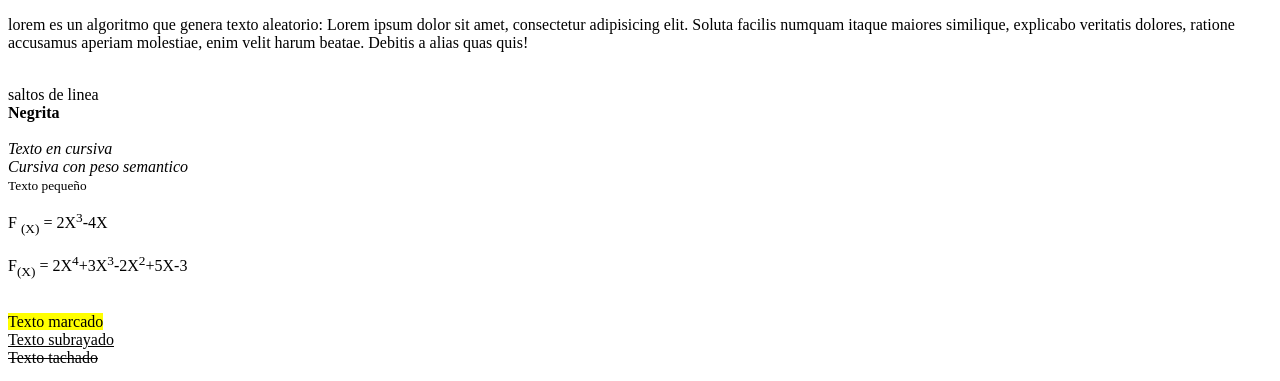
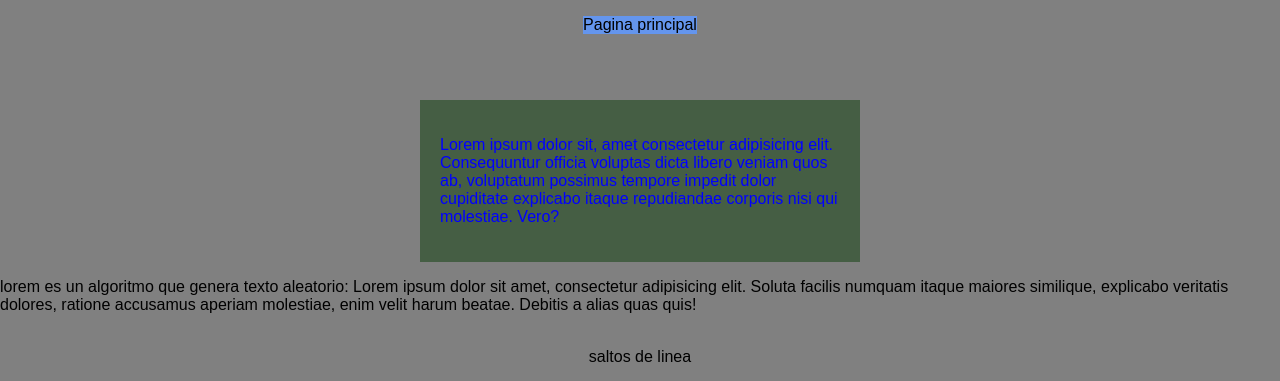
Before and after one commit to ImdannyGR/miPrimerRepositorio, a plain HTML site: page index.html in a window 1280 px wide. Shown: the top 381 px of the page. Drawn offline with Linux system fonts and the light colour scheme.

Commit message:
Actualizacion 05/03/2025

```diff
--- /dev/null
+++ b/css/style.css
@@ -0,0 +1,37 @@
+/*Esto es un comentario de una o varias lineas bro */
+
+body{
+    background-color: grey;
+    display: flex;
+    justify-content: center;
+    align-items: center;
+    margin: auto;
+    flex-direction: column;
+    font-family: sans-serif;
+}
+.pDiferente{
+ background-color: cornflowerblue;
+}
+.negritaWe{
+    color: #218173;
+    /*turquesa #218173*/
+}
+
+/* colores */
+
+/*colores hexadecimales*/
+
+.textoCursiva{
+    color:rgb(245,160 ,10)
+}
+
+.divRGBA{
+    width: 400px;
+    background-color: rgba(11, 60, 8, 0.5);
+    padding: 20px;
+    margin-top: 50px;
+
+/* opacidad*/
+}
+
+/*hsl hve: tono, saturation: saturacion, ligthness: luminosidad*/
--- a/index.html
+++ b/index.html
@@ -1,11 +1,25 @@
 <!DOCTYPE html>
 <html lang="en">
 <head>
+        <style>
+                p{
+                        /* Aplicar colores al texto*/
+                        color: black;
+
+                }
+        </style>
+        <!--Forma de linkearlo bro-->
+        <link rel="stylesheet" href="css/style.css">
+
     <meta charset="UTF-8">
     <meta name="viewport" content="width=, initial-scale=1.0">
     <title>pagina principal</title>
 </head>
 <body>
+        <p class="pDiferente"> Pagina principal</p>
+        <div class="divRGBA">
+               <P style="color: blue;"> Lorem ipsum dolor sit, amet consectetur adipisicing elit. Consequuntur officia voluptas dicta libero veniam quos ab, voluptatum possimus tempore impedit dolor cupiditate explicabo itaque repudiandae corporis nisi qui molestiae. Vero?</P>
+        </div>
      <p>
         lorem es un algoritmo que genera texto aleatorio:
          Lorem ipsum dolor sit amet, consectetur adipisicing elit.
@@ -17,14 +31,15 @@
      <br>
      saltos de linea
      <br>
+     <br>
      <!-- Negrita sin peso semantico-->
-      <b> Negrita</b>
+      <b class="negritaWe"> Negrita</b>
       <br>
       <!--Negrita con peso semantico-->
 
       <br>
       <!-- cursiva-->
-       <i> Texto en cursiva</i>
+       <i class="textoCursiva"> Texto en cursiva</i>
        <br>
        <!-- cursiva con semantico-->
         <em> Cursiva con peso semantico</em>
@@ -156,5 +171,10 @@
 <iframe width="560" height="315" src="https://www.youtube.com/embed/f4_QYTzxucs?si=CWe5HRDIV7_SoJWj" title="YouTube video player" frameborder="0" allow="accelerometer; autoplay; clipboard-write; encrypted-media; gyroscope; picture-in-picture; web-share" referrerpolicy="strict-origin-when-cross-origin" allowfullscreen></iframe><br><br>
 </div>
 
+<!--Clase Miercoles we-->
+<br>
+<!--css es un lenguaje de enmaquetado (no es lenguaje de programacion)-->
+
+
 </body>
 </html>
```
